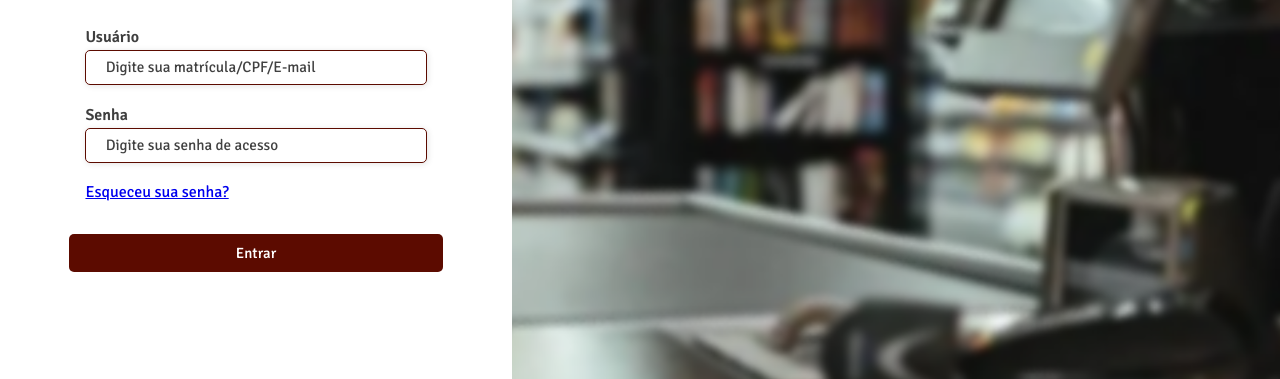
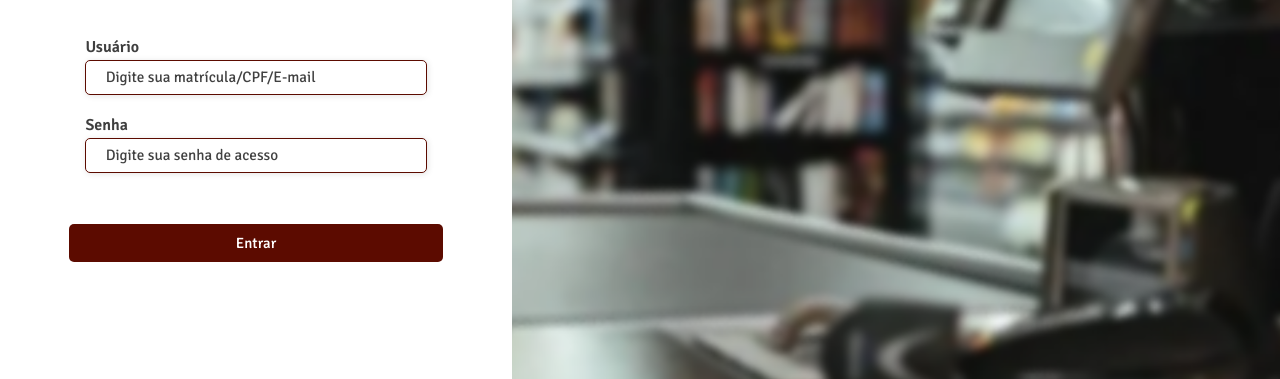
Before and after one commit to Arthurzitos/Hippo-Login-Tesouraria, a plain HTML site: page index.html in a window 1280 px wide. Shown: the part 243-622 px from the top of the page. Drawn offline with Linux system fonts and the light colour scheme.

Commit message:
removendo recuperação de senha da tela de login

```diff
--- a/index.html
+++ b/index.html
@@ -28,7 +28,6 @@
                         <label for="password">Senha</label>
                         <input type="password" name="password" id="password" placeholder="Digite sua senha de acesso" required>
                     </div>
-                    <a href="#">Esqueceu sua senha?</a>
                 </div>
                 <div class="login-button">
                     <button type="submit"><a href="#">Entrar</a></button>
```
